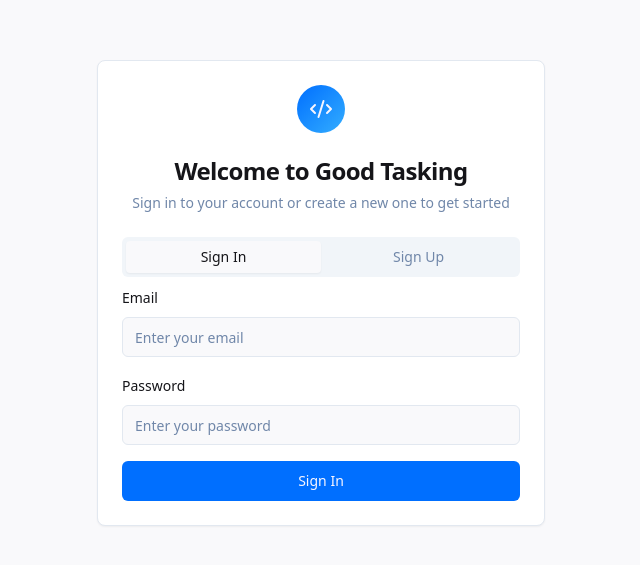
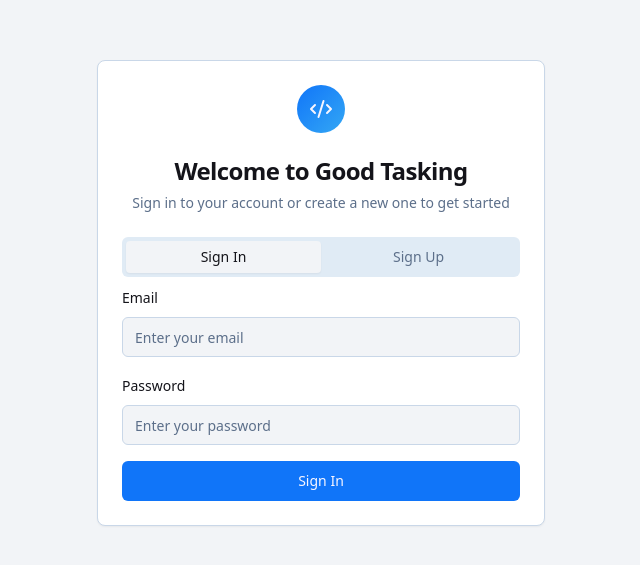
Before and after one commit to briantraudt/goodtasking, a React (Vite) app: page /auth in a window 1280 px wide. Shown: the part 107-672 px from the top of the page, without its empty margins (319-959 px from the left). Built offline with nearby package versions, Linux system fonts and the light colour scheme.

Commit message:
Enhance card and task visibility
Make card and task colors bolder to improve contrast and visual distinction.

```diff
--- a/src/index.css
+++ b/src/index.css
@@ -8,117 +8,111 @@ All colors MUST be HSL.
 
 @layer base {
   :root {
-    --background: 250 20% 98%;
-    --foreground: 240 10% 9%;
+    --background: 220 26% 96%;
+    --foreground: 240 15% 9%;
 
     --card: 255 100% 100%;
-    --card-foreground: 240 10% 9%;
+    --card-foreground: 240 15% 9%;
 
     --popover: 255 100% 100%;
-    --popover-foreground: 240 10% 9%;
+    --popover-foreground: 240 15% 9%;
 
-    --primary: 214 100% 50%;
+    --primary: 214 95% 52%;
     --primary-foreground: 255 100% 98%;
 
-    --secondary: 210 40% 96%;
-    --secondary-foreground: 214 100% 30%;
+    --secondary: 210 60% 90%;
+    --secondary-foreground: 214 95% 25%;
 
-    --muted: 210 40% 96%;
-    --muted-foreground: 215 25% 55%;
+    --muted: 210 50% 92%;
+    --muted-foreground: 215 20% 45%;
 
-    --accent: 204 94% 94%;
-    --accent-foreground: 214 100% 50%;
+    --accent: 204 85% 88%;
+    --accent-foreground: 214 95% 35%;
 
     --success: 142 76% 36%;
     --success-foreground: 355 100% 97%;
 
-    --progress-bg: 210 40% 96%;
-    --progress-fill: 214 100% 50%;
+    --progress-bg: 210 50% 90%;
+    --progress-fill: 214 95% 52%;
 
-    --gradient-primary: linear-gradient(135deg, hsl(214 100% 50%), hsl(204 100% 60%));
-    --gradient-card: linear-gradient(145deg, hsl(255 100% 100%), hsl(210 40% 98%));
-    --gradient-accent: linear-gradient(135deg, hsl(204 94% 94%), hsl(210 40% 98%));
+    --gradient-primary: linear-gradient(135deg, hsl(214 95% 52%), hsl(204 90% 58%));
+    --gradient-card: linear-gradient(145deg, hsl(255 100% 100%), hsl(220 40% 96%));
+    --gradient-accent: linear-gradient(135deg, hsl(204 85% 88%), hsl(210 60% 90%));
 
-    --shadow-card: 0 4px 6px -1px hsl(240 10% 9% / 0.1), 0 2px 4px -1px hsl(240 10% 9% / 0.06);
-    --shadow-elevated: 0 10px 15px -3px hsl(240 10% 9% / 0.1), 0 4px 6px -2px hsl(240 10% 9% / 0.05);
+    --shadow-card: 0 6px 12px -2px hsl(214 95% 52% / 0.15), 0 3px 6px -1px hsl(214 95% 52% / 0.1);
+    --shadow-elevated: 0 12px 24px -4px hsl(214 95% 52% / 0.2), 0 6px 12px -2px hsl(214 95% 52% / 0.15);
 
     --transition-smooth: all 0.2s cubic-bezier(0.4, 0, 0.2, 1);
 
-    --destructive: 0 84.2% 60.2%;
+    --destructive: 0 84% 60%;
     --destructive-foreground: 210 40% 98%;
 
-    --border: 214.3 31.8% 91.4%;
-    --input: 214.3 31.8% 91.4%;
-    --ring: 222.2 84% 4.9%;
+    --border: 214 40% 85%;
+    --input: 214 40% 85%;
+    --ring: 214 95% 52%;
 
     --radius: 0.5rem;
 
-    --sidebar-background: 0 0% 98%;
-
-    --sidebar-foreground: 240 5.3% 26.1%;
-
-    --sidebar-primary: 240 5.9% 10%;
-
-    --sidebar-primary-foreground: 0 0% 98%;
-
-    --sidebar-accent: 240 4.8% 95.9%;
-
-    --sidebar-accent-foreground: 240 5.9% 10%;
-
-    --sidebar-border: 220 13% 91%;
-
-    --sidebar-ring: 217.2 91.2% 59.8%;
+    --sidebar-background: 220 26% 96%;
+    --sidebar-foreground: 240 15% 20%;
+    --sidebar-primary: 214 95% 52%;
+    --sidebar-primary-foreground: 255 100% 98%;
+    --sidebar-accent: 210 60% 90%;
+    --sidebar-accent-foreground: 214 95% 25%;
+    --sidebar-border: 214 40% 80%;
+    --sidebar-ring: 214 95% 52%;
   }
 
   .dark {
-    --background: 240 10% 9%;
-    --foreground: 250 20% 98%;
+    --background: 240 15% 8%;
+    --foreground: 250 25% 95%;
 
-    --card: 240 7% 12%;
-    --card-foreground: 250 20% 98%;
+    --card: 240 12% 12%;
+    --card-foreground: 250 25% 95%;
 
-    --popover: 240 7% 12%;
-    --popover-foreground: 250 20% 98%;
+    --popover: 240 12% 12%;
+    --popover-foreground: 250 25% 95%;
 
-    --primary: 214 100% 50%;
-    --primary-foreground: 255 100% 98%;
+    --primary: 214 95% 58%;
+    --primary-foreground: 240 15% 8%;
 
-    --secondary: 215 25% 15%;
-    --secondary-foreground: 204 94% 94%;
+    --secondary: 215 30% 18%;
+    --secondary-foreground: 204 85% 88%;
 
-    --muted: 215 25% 15%;
-    --muted-foreground: 215 25% 55%;
+    --muted: 215 30% 18%;
+    --muted-foreground: 215 25% 65%;
 
-    --accent: 215 25% 17%;
-    --accent-foreground: 214 100% 50%;
+    --accent: 215 35% 22%;
+    --accent-foreground: 214 95% 58%;
 
     --success: 142 76% 46%;
     --success-foreground: 355 100% 97%;
 
-    --progress-bg: 215 25% 15%;
-    --progress-fill: 214 100% 50%;
+    --progress-bg: 215 30% 18%;
+    --progress-fill: 214 95% 58%;
 
-    --gradient-primary: linear-gradient(135deg, hsl(214 100% 50%), hsl(204 100% 60%));
-    --gradient-card: linear-gradient(145deg, hsl(215 25% 12%), hsl(215 25% 15%));
-    --gradient-accent: linear-gradient(135deg, hsl(215 25% 17%), hsl(215 25% 15%));
+    --gradient-primary: linear-gradient(135deg, hsl(214 95% 58%), hsl(204 90% 65%));
+    --gradient-card: linear-gradient(145deg, hsl(215 30% 12%), hsl(215 25% 15%));
+    --gradient-accent: linear-gradient(135deg, hsl(215 35% 22%), hsl(215 30% 18%));
 
-    --shadow-card: 0 4px 6px -1px hsl(0 0% 0% / 0.3), 0 2px 4px -1px hsl(0 0% 0% / 0.2);
-    --shadow-elevated: 0 10px 15px -3px hsl(0 0% 0% / 0.4), 0 4px 6px -2px hsl(0 0% 0% / 0.3);
+    --shadow-card: 0 8px 16px -3px hsl(240 15% 8% / 0.4), 0 4px 8px -2px hsl(240 15% 8% / 0.3);
+    --shadow-elevated: 0 16px 32px -6px hsl(240 15% 8% / 0.5), 0 8px 16px -3px hsl(240 15% 8% / 0.4);
 
-    --destructive: 0 62.8% 30.6%;
-    --destructive-foreground: 210 40% 98%;
+    --destructive: 0 75% 65%;
+    --destructive-foreground: 240 15% 8%;
 
-    --border: 217.2 32.6% 17.5%;
-    --input: 217.2 32.6% 17.5%;
-    --ring: 212.7 26.8% 83.9%;
-    --sidebar-background: 240 5.9% 10%;
-    --sidebar-foreground: 240 4.8% 95.9%;
-    --sidebar-primary: 224.3 76.3% 48%;
-    --sidebar-primary-foreground: 0 0% 100%;
-    --sidebar-accent: 240 3.7% 15.9%;
-    --sidebar-accent-foreground: 240 4.8% 95.9%;
-    --sidebar-border: 240 3.7% 15.9%;
-    --sidebar-ring: 217.2 91.2% 59.8%;
+    --border: 217 35% 25%;
+    --input: 217 35% 25%;
+    --ring: 214 95% 58%;
+
+    --sidebar-background: 240 15% 8%;
+    --sidebar-foreground: 250 25% 85%;
+    --sidebar-primary: 214 95% 58%;
+    --sidebar-primary-foreground: 240 15% 8%;
+    --sidebar-accent: 215 30% 18%;
+    --sidebar-accent-foreground: 204 85% 88%;
+    --sidebar-border: 217 35% 22%;
+    --sidebar-ring: 214 95% 58%;
   }
 }
 
```
